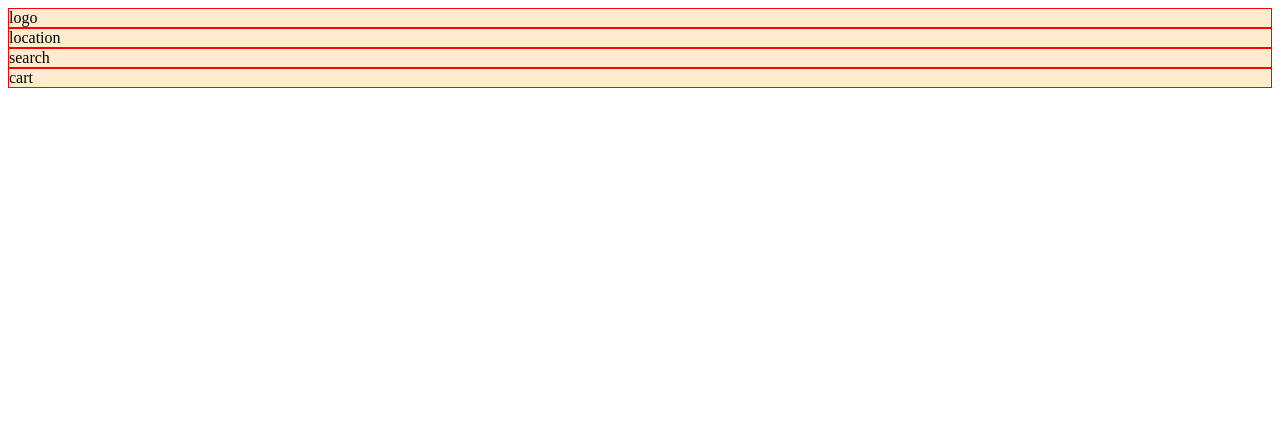
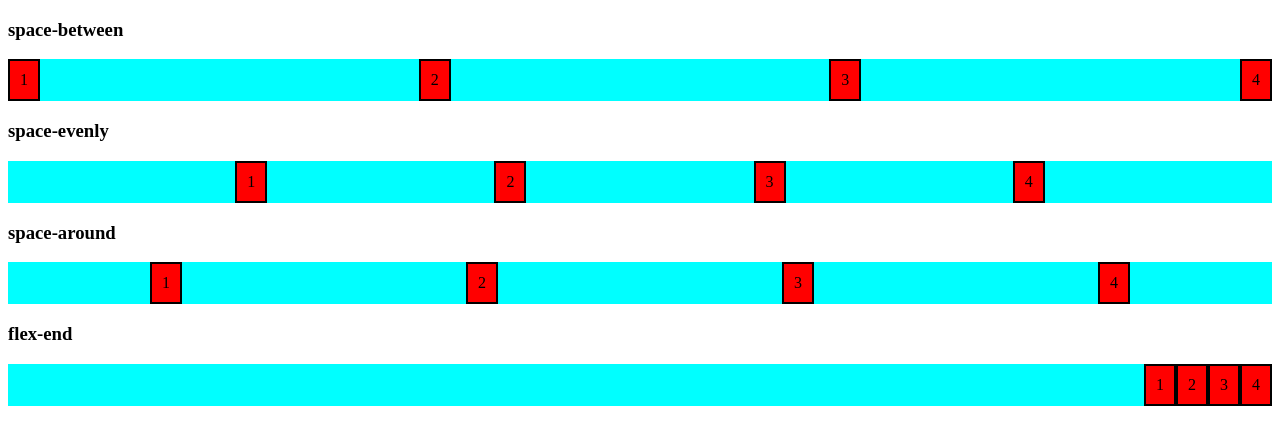
Before and after one commit to Jigyasa0411/MERN.github.io, a plain HTML site: page day2/index3.html in a window 1280 px wide. Drawn offline with Linux system fonts and the light colour scheme.

Commit message:
justify content in css

```diff
--- a/day2/index3.html
+++ b/day2/index3.html
@@ -7,12 +7,35 @@
     <link rel="stylesheet" href="styles2.css">
 </head>
 <body>
-    <div class="Parent1">
-        <div class="child">logo</div>
-        <div class="child">location</div>
-        <div class="child search box">search</div>
-        <div class="child cart">cart</div>
+    <h3>space-between</h3>
+    <div class=" Parent1 parent">
+        <div class="child">1</div>
+        <div class="child">2</div>
+        <div class="child search box">3</div>
+        <div class="child cart">4</div>
     </div>
+    <h3>space-evenly</h3>
+    <div class="Parent2 parent">
+        <div class="child">1</div>
+        <div class="child">2</div>
+        <div class="child search box">3</div>
+        <div class="child cart">4</div>
+    </div>
+    <h3>space-around</h3>
+    <div class="Parent3 parent">
+        <div class="child">1</div>
+        <div class="child">2</div>
+        <div class="child search box">3</div>
+        <div class="child cart">4</div>
+    </div>
+    <h3>flex-end</h3>
+    <div class="Parent4 parent">
+        <div class="child">1</div>
+        <div class="child">2</div>
+        <div class="child search box">3</div>
+        <div class="child cart">4</div>
+    </div>
+
 
 
 </body>
--- a/day2/styles2.css
+++ b/day2/styles2.css
@@ -1,21 +1,24 @@
-.Parent{
-    background-color: aqua;
+.parent{
+    background-color:aqua;
     display: flex;
-    flex-wrap: wrap;
-    margin: 20px;
 
 }
+.child{
+    border: 2px solid black;
+    padding: 10px;
+    background-color: red;
 
-.child{
-    background-color: blanchedalmond;
-    border: 1px solid red;
-    flex-basis:100px;
-    flex-shrink: 0;
 }
-.search-box{
-   flex-grow:3;
-   flex-shrink: 1;
+.Parent1{
+    justify-content: space-between;
 }
-.cart{
-    flex-grow: 1;
+.Parent2{
+    justify-content: space-evenly;
 }
+.Parent3{
+    justify-content: space-around;
+
+}
+.Parent4{
+    justify-content: flex-end;
+}
```
